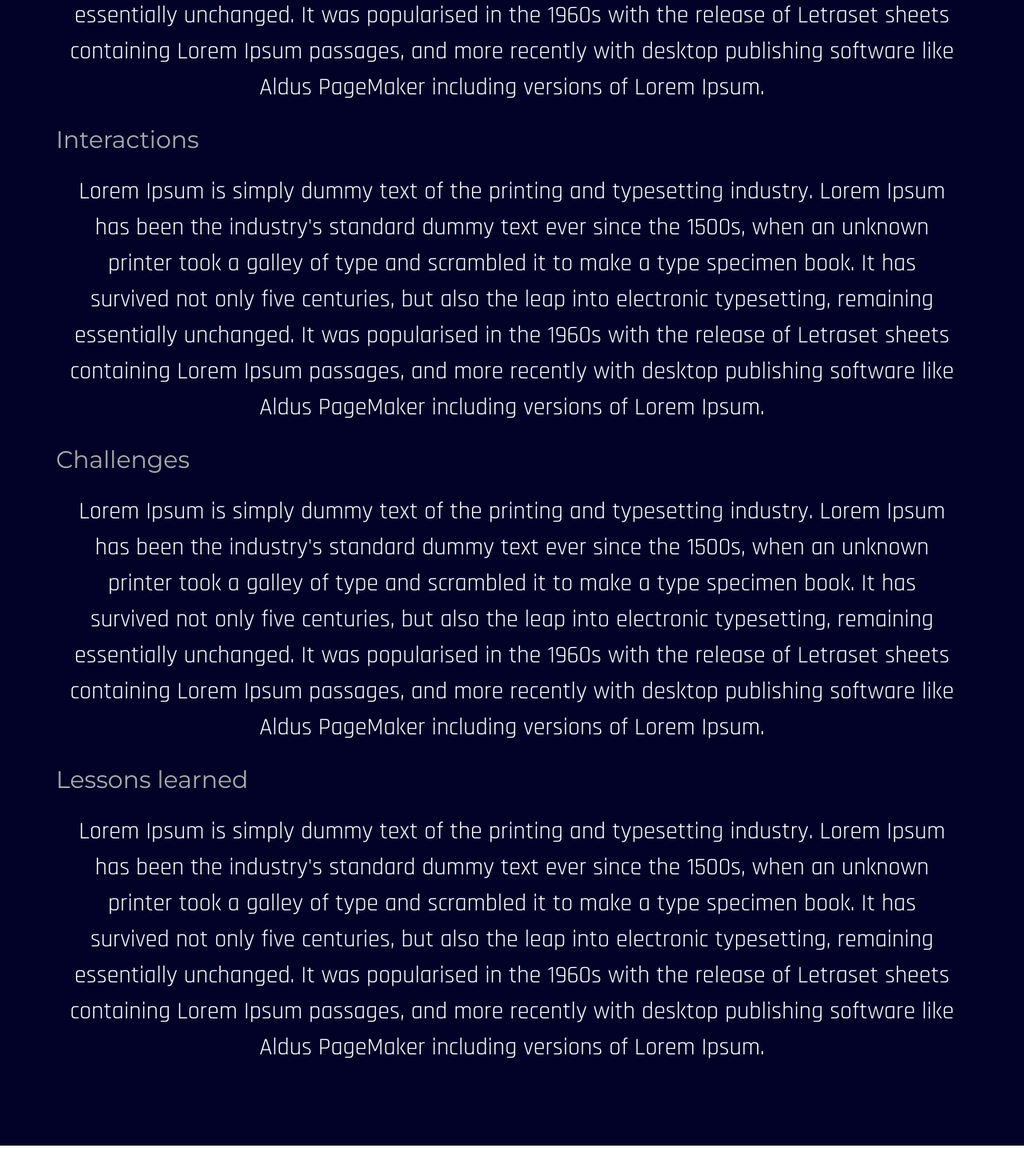
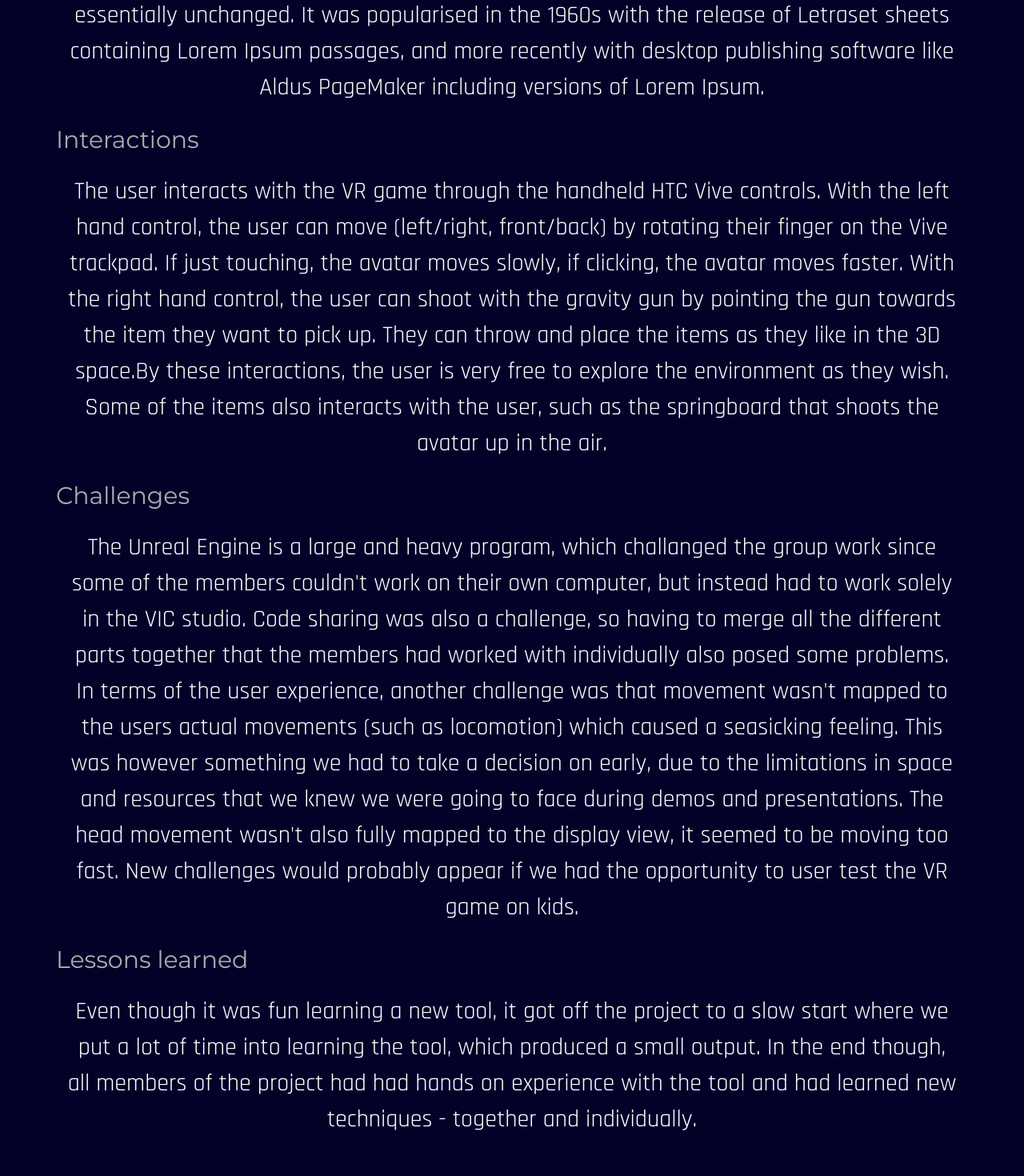
Before and after one commit to agyllang/DH2413AnotherPlanet, a React (Create React App) app in the folder anotherplanet/: page /game in a window 1280 px wide. Shown: the part 534-2004 px from the top of the page at 80% size. Before the commit the page ends 1966 px from the top, so only its background shows below. Built offline with nearby package versions, Linux system fonts and the light colour scheme.

Commit message:
individual text added, new description

```diff
--- a/anotherplanet/src/components/About/about.jsx
+++ b/anotherplanet/src/components/About/about.jsx
@@ -59,24 +59,24 @@ const About = ({ ...props }) => {
           Project group
         </Row>
         <Col className="page-text">
-          Lorem Ipsum is simply dummy text of the printing and typesetting
-          industry. Lorem Ipsum has been the industry's standard dummy text ever
-          since the 1500s, when an unknown printer took a galley of type and
-          scrambled it to make a type specimen book. It has survived not only
-          five centuries, but also the leap into electronic typesetting,
-          remaining essentially unchanged. It was popularised in the 1960s with
-          the release of Letraset sheets containing Lorem Ipsum passages, and
-          more recently with desktop publishing software like Aldus PageMaker
-          including versions of Lorem Ipsum.
+          The project group of five has had different experiences that have come
+          together through this project. We've learned from eachother and with
+          each other while learning new techniques and exploring this new
+          educational tool.
         </Col>
         <Row>
           <AboutCard
             name={"Amalia"}
             imgSrc={Amalia}
-            role={"Developer"}
-            gitHubLink={"https://github.com/"}
+            role={"UX/Controls/Sound effects"}
+            gitHubLink={"https://github.com/amaliaberglof"}
           >
-            I have done this and that and what not
+            In this project, I have focused on the UX part of the project, such
+            as preparing for the user evaluation part of the demos and
+            presentations - preparing questions, finding participants and
+            evaluating answers. I have also worked with the controls for
+            locomotions and actions, as well as adding sound effects to the
+            scenes and actions.
           </AboutCard>
           <AboutCard name={"Ao"} imgSrc={Ao} role={"Game designer"}>
             Lorem Ipsum is simply dummy text of the printing and typesetting
--- a/anotherplanet/src/components/Game/game.jsx
+++ b/anotherplanet/src/components/Game/game.jsx
@@ -32,39 +32,43 @@ const Game = () => {
         </Col>
         <Row className="page-header2">Interactions</Row>
         <Col className="page-text">
-          Lorem Ipsum is simply dummy text of the printing and typesetting
-          industry. Lorem Ipsum has been the industry's standard dummy text ever
-          since the 1500s, when an unknown printer took a galley of type and
-          scrambled it to make a type specimen book. It has survived not only
-          five centuries, but also the leap into electronic typesetting,
-          remaining essentially unchanged. It was popularised in the 1960s with
-          the release of Letraset sheets containing Lorem Ipsum passages, and
-          more recently with desktop publishing software like Aldus PageMaker
-          including versions of Lorem Ipsum.
+          The user interacts with the VR game through the handheld HTC Vive
+          controls. With the left hand control, the user can move (left/right,
+          front/back) by rotating their finger on the Vive trackpad. If just
+          touching, the avatar moves slowly, if clicking, the avatar moves
+          faster. With the right hand control, the user can shoot with the
+          gravity gun by pointing the gun towards the item they want to pick up.
+          They can throw and place the items as they like in the 3D space.
+          <b />
+          By these interactions, the user is very free to explore the
+          environment as they wish. Some of the items also interacts with the
+          user, such as the springboard that shoots the avatar up in the air.
         </Col>
         <Row className="page-header2">Challenges</Row>
         <Col className="page-text">
-          Lorem Ipsum is simply dummy text of the printing and typesetting
-          industry. Lorem Ipsum has been the industry's standard dummy text ever
-          since the 1500s, when an unknown printer took a galley of type and
-          scrambled it to make a type specimen book. It has survived not only
-          five centuries, but also the leap into electronic typesetting,
-          remaining essentially unchanged. It was popularised in the 1960s with
-          the release of Letraset sheets containing Lorem Ipsum passages, and
-          more recently with desktop publishing software like Aldus PageMaker
-          including versions of Lorem Ipsum.
+          The Unreal Engine is a large and heavy program, which challanged the
+          group work since some of the members couldn't work on their own
+          computer, but instead had to work solely in the VIC studio. Code
+          sharing was also a challenge, so having to merge all the different
+          parts together that the members had worked with individually also
+          posed some problems.
+          <br />
+          In terms of the user experience, another challenge was that movement
+          wasn't mapped to the users actual movements (such as locomotion) which
+          caused a seasicking feeling. This was however something we had to take
+          a decision on early, due to the limitations in space and resources
+          that we knew we were going to face during demos and presentations. The
+          head movement wasn't also fully mapped to the display view, it seemed
+          to be moving too fast. New challenges would probably appear if we had
+          the opportunity to user test the VR game on kids.
         </Col>
         <Row className="page-header2">Lessons learned</Row>
         <Col className="page-text">
-          Lorem Ipsum is simply dummy text of the printing and typesetting
-          industry. Lorem Ipsum has been the industry's standard dummy text ever
-          since the 1500s, when an unknown printer took a galley of type and
-          scrambled it to make a type specimen book. It has survived not only
-          five centuries, but also the leap into electronic typesetting,
-          remaining essentially unchanged. It was popularised in the 1960s with
-          the release of Letraset sheets containing Lorem Ipsum passages, and
-          more recently with desktop publishing software like Aldus PageMaker
-          including versions of Lorem Ipsum.
+          Even though it was fun learning a new tool, it got off the project to
+          a slow start where we put a lot of time into learning the tool, which
+          produced a small output. In the end though, all members of the project
+          had had hands on experience with the tool and had learned new
+          techniques - together and individually.
         </Col>
       </Col>
     </Container>
```
